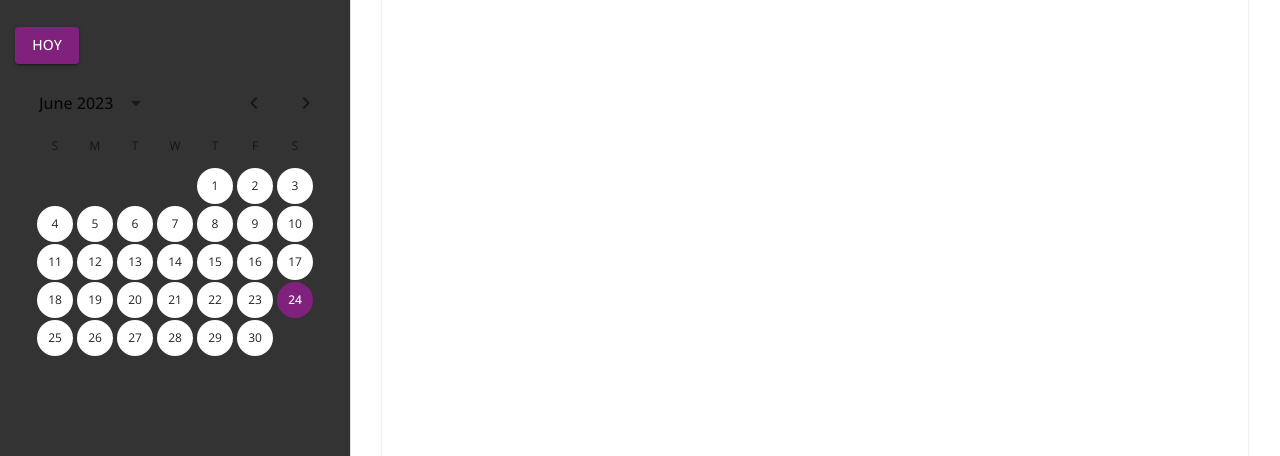
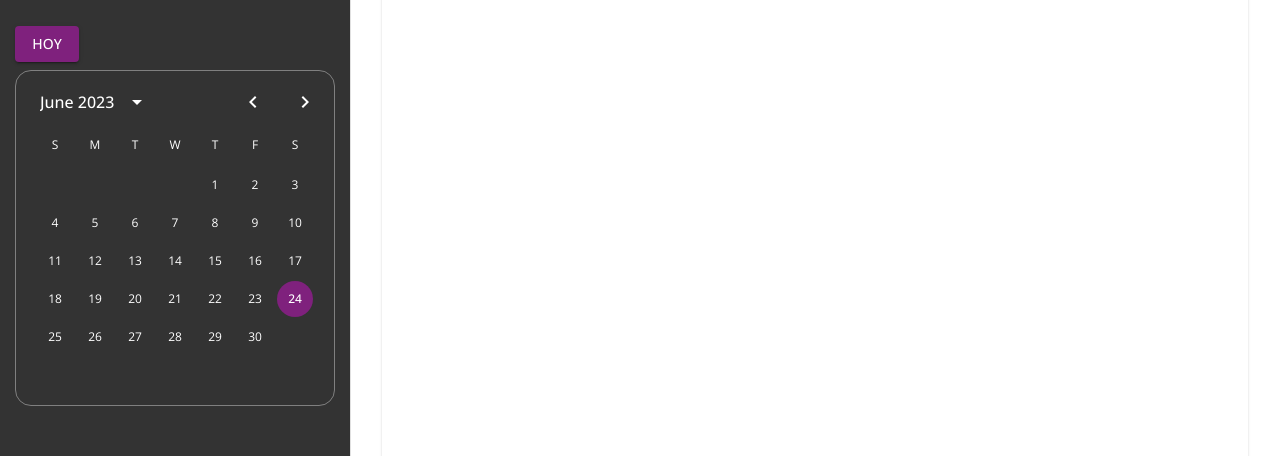
Before and after one commit to JorgeDCoria/barbertendence-front, a React (Vite) app: page /admin in a window 1280 px wide. Shown: the part 271-727 px from the top of the page. Built offline with nearby package versions, Linux system fonts and the light colour scheme.

Commit message:
perf/ adminHome, custom calendar from aside

```diff
--- /dev/null
+++ b/src/pages/admin/admin.module.css
@@ -0,0 +1,14 @@
+.calendar{
+  border: 1.5px solid gray;
+  border-radius: 16px;
+}
+.calendar, .calendar button, .calendar span{
+  color:white;
+}
+.calendar button{
+  background: none;
+}
+
+.calendar button:hover{
+  border: 1px solid #DA71D8;
+}
--- a/src/pages/admin/components/SideBar.tsx
+++ b/src/pages/admin/components/SideBar.tsx
@@ -31,6 +31,7 @@ import logo from "../../../assets/logoTitle.png";
 // import { DateCalendar, DatePicker, StaticDatePicker } from "@mui/x-date-pickers";
 import dayjs, { Dayjs } from "dayjs";
 import { CalendarPicker } from "@mui/x-date-pickers";
+import s from "../admin.module.css";
 
 const listMenuTurnos: string[] = ["Pendientes", "Vencidas", "Otros"];
 interface Props {
@@ -215,15 +216,8 @@ const SideBar: React.FC<Props> = ({
                             <Button variant="contained">Hoy</Button>
                         </Box>
 
-                        {/* <DateCalendar
-                            value={dayCalendar}
-                            onChange={(newValue) => handleChangeDateCalendar(newValue)}
-                            sx={{
-                                background: "white",
-                                borderRadius: "16px",
-                            }}
-                        /> */}
                         <CalendarPicker
+                            className={s.calendar}
                             date={dayCalendar}
                             onChange={(newValue) => handleChangeDateCalendar(newValue)}
                         />
```
